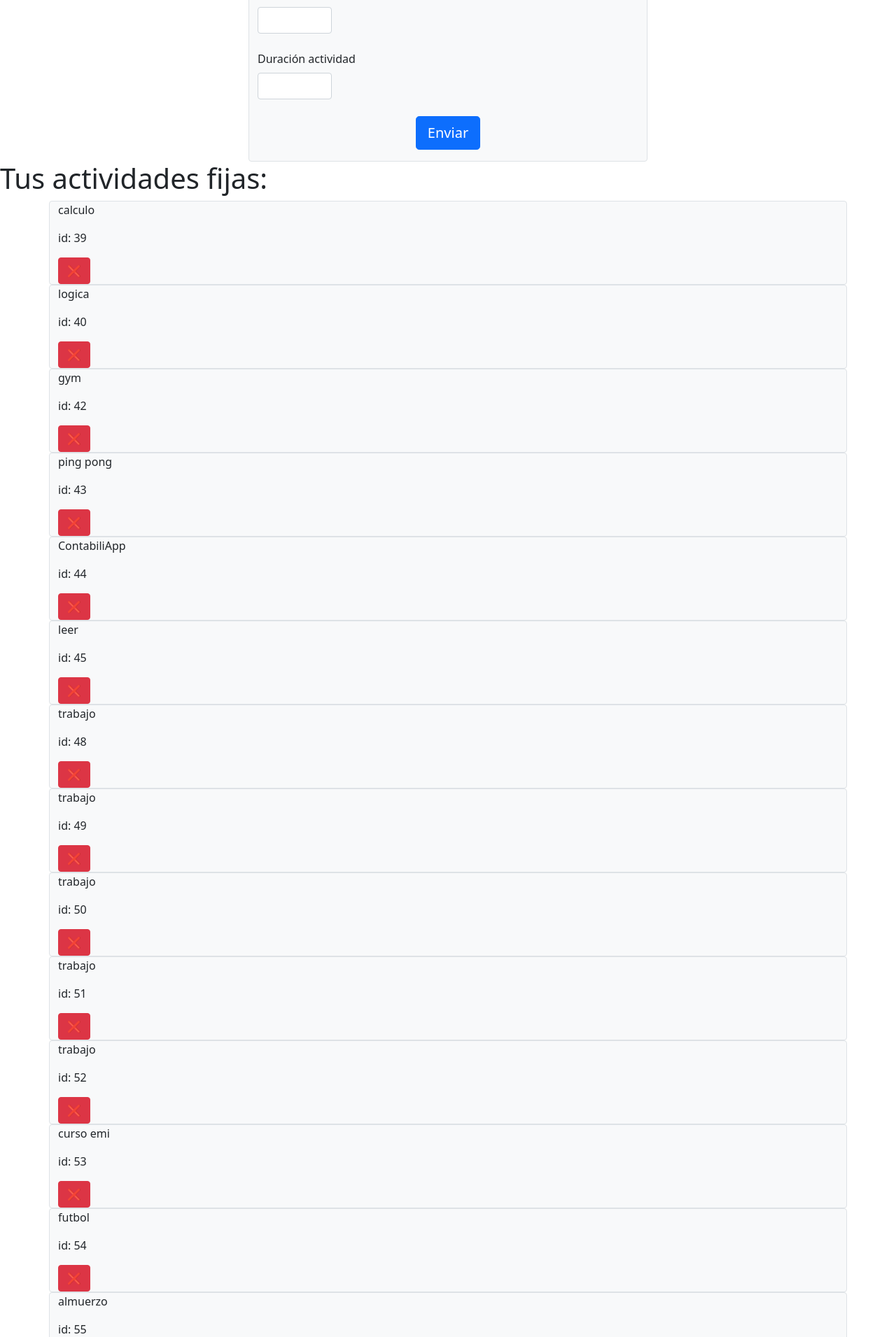
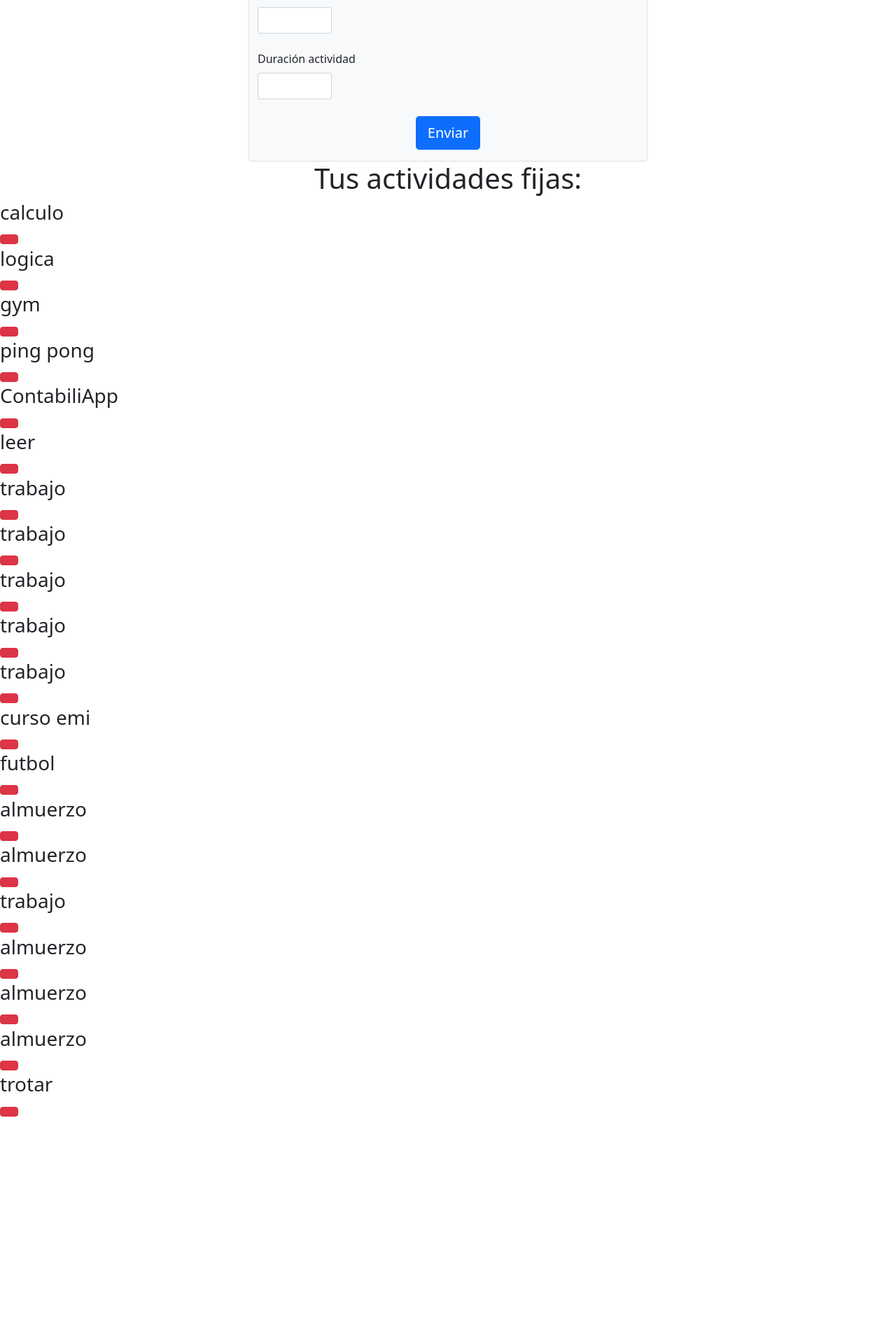
Before and after one commit to paolavallejo/PDS_proyect, a Django app: template manejo_del_tiempo/horario/templates/actividades_fijas.html in a window 1280 px wide. Shown: the part 692-2603 px from the top of the page at 70% size. After the commit the page ends 2288 px from the top, so only its background shows below. Run offline with Django 4.2, Linux system fonts and the light colour scheme; the template is opened without the code that fills it: values that come from a table or form of the project are taken from there, others are empty; data comes from the database, SQL or seed files in the repository; some libraries are stand-ins or nearby versions.

Commit message:
Update actividades_fijas.html
Cambios a actividades

```diff
--- a/manejo_del_tiempo/horario/templates/actividades_fijas.html
+++ b/manejo_del_tiempo/horario/templates/actividades_fijas.html
@@ -57,10 +57,13 @@
 
     <div class="contenedor_actividades">
         {% if actividades_fijas %}
-            <h1 class="titulo_tus_actividades">Tus actividades fijas:</h1>
+            <h1 class="titulo_tus_actividades text-center">Tus actividades fijas:</h1>
             {% for actividad in actividades_fijas %}
-                <div class="caja_actividad container bg-light border rounded border-gray">
-                    <p>{{actividad.name}}</p><p>id: {{actividad.pk}}</p><a class="btn btn-danger" href="{% url 'eliminar_actividades_fijas' ruta_actividad_fija=actividad.pk %}">❌</a>
+                 <div class="panel panel-default">
+                     <div class="panel-body">
+                          <h3>{{actividad.name}}</h3>
+                           <a class="btn btn-danger " href="{% url 'eliminar_actividades_fijas' ruta_actividad_fija=actividad.pk %}"><i class="bi bi-trash"></i></a>
+                    </div>
                 </div>
             {% endfor %}
         {% endif %}
```
